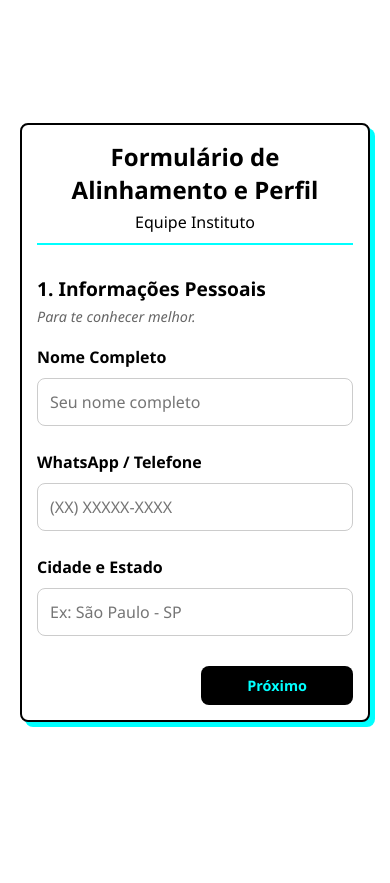
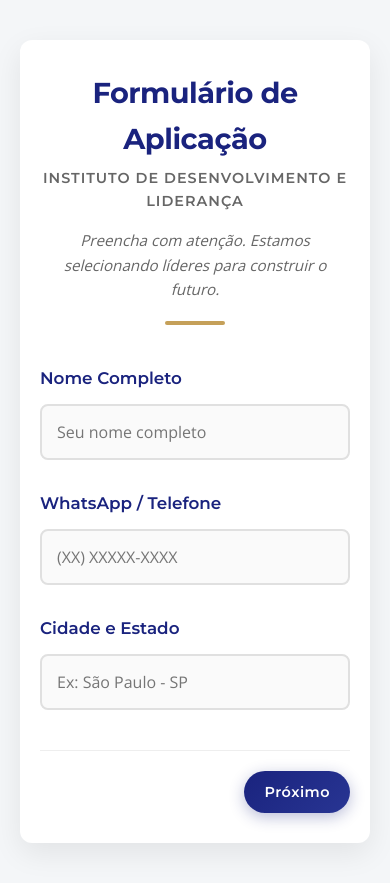
Before and after one commit to hduquinha/anamnese, a plain HTML site: page index.html in a window 390 px wide. Before the commit the page ends 844 px from the top, so only its background shows below. Drawn offline with nearby package versions, Linux system fonts and the light colour scheme.

Commit message:
Repagina layout para estilo institucional (Azul/Dourado)

```diff
--- a/index.html
+++ b/index.html
@@ -3,22 +3,23 @@
 <head>
     <meta charset="UTF-8">
     <meta name="viewport" content="width=device-width, initial-scale=1.0">
-    <title>Formulário de Alinhamento e Perfil</title>
+    <title>Formulário de Aplicação - Instituto</title>
+    <link rel="preconnect" href="https://fonts.googleapis.com">
+    <link rel="preconnect" href="https://fonts.gstatic.com" crossorigin>
+    <link href="https://fonts.googleapis.com/css2?family=Montserrat:wght@400;600;700&family=Open+Sans:wght@400;600&display=swap" rel="stylesheet">
     <link rel="stylesheet" href="style.css">
 </head>
 <body>
     <div class="container">
         <header>
-            <h1>Formulário de Alinhamento e Perfil</h1>
-            <p>Equipe Instituto</p>
+            <h1>Formulário de Aplicação</h1>
+            <h2>Instituto de Desenvolvimento e Liderança</h2>
+            <p class="intro-text">Preencha com atenção. Estamos selecionando líderes para construir o futuro.</p>
         </header>
 
         <form id="multiStepForm">
             <!-- Step 1: Informações Pessoais -->
             <div class="step active" id="step1">
-                <h2>1. Informações Pessoais</h2>
-                <p class="description">Para te conhecer melhor.</p>
-
                 <div class="form-group">
                     <label>Nome Completo</label>
                     <input type="text" name="nome" placeholder="Seu nome completo">
@@ -41,9 +42,6 @@
 
             <!-- Step 2: Momento Atual -->
             <div class="step" id="step2">
-                <h2>2. Momento Atual e Desafios</h2>
-                <p class="description">Para entender como a pessoa chega até vocês.</p>
-
                 <div class="form-group">
                     <label>1. Como você define o seu momento de vida profissional hoje?</label>
                     <div class="options">
@@ -106,9 +104,6 @@
 
             <!-- Step 3: Percepção -->
             <div class="step" id="step3">
-                <h2>3. Percepção sobre o Instituto</h2>
-                <p class="description">Para saber se ela entendeu o tamanho do negócio.</p>
-
                 <div class="form-group">
                     <label>5. Quando você olha para o Instituto HOJE, o que você enxerga?</label>
                     <div class="options">
@@ -151,9 +146,6 @@
 
             <!-- Step 4: Perfil -->
             <div class="step" id="step4">
-                <h2>4. Perfil de Atuação</h2>
-                <p class="description">Para medir a aptidão para o recrutamento/convite.</p>
-
                 <div class="form-group">
                     <label>7. Dentro do nosso projeto, onde você sente que pode contribuir melhor no futuro?</label>
                     <div class="options">
@@ -181,9 +173,6 @@
 
             <!-- Step 5: Metas e Sonhos -->
             <div class="step" id="step5">
-                <h2>5. Seu Quadro dos Sonhos e Metas</h2>
-                <p class="description">Vamos construir a visão do seu futuro.</p>
-
                 <div class="form-group">
                     <label>8. Qual veículo você almeja conquistar?</label>
                     <input type="text" name="q8" placeholder="Marca, modelo...">
--- a/style.css
+++ b/style.css
@@ -1,206 +1,270 @@
 :root {
-    --primary-color: #00FFFF; /* Cyan */
-    --primary-dark: #00CED1; /* Darker Cyan for hover */
-    --text-color: #000000;
-    --bg-color: #FFFFFF;
-    --gray-light: #f4f4f4;
-    --border-radius: 8px;
+    --primary-color: #1a237e; /* Azul Marinho Profundo */
+    --secondary-color: #c5a059; /* Dourado Elegante */
+    --text-color: #333333;
+    --text-light: #666666;
+    --bg-color: #f4f6f8;
+    --white: #ffffff;
+    --border-radius: 12px;
+    --shadow: 0 10px 30px rgba(0, 0, 0, 0.08);
+    --transition: all 0.3s ease;
 }
 
 * {
     box-sizing: border-box;
     margin: 0;
     padding: 0;
-    font-family: 'Segoe UI', Tahoma, Geneva, Verdana, sans-serif;
 }
 
 body {
+    font-family: 'Open Sans', sans-serif;
     background-color: var(--bg-color);
     color: var(--text-color);
     display: flex;
     justify-content: center;
     align-items: center;
     min-height: 100vh;
-    padding: 20px;
+    padding: 40px 20px;
+    line-height: 1.6;
 }
 
 .container {
     width: 100%;
-    max-width: 600px;
-    background: #fff;
-    padding: 20px;
-    /* Minimalist look, maybe a subtle border instead of shadow for "black and white" feel */
-    border: 2px solid #000;
+    max-width: 700px;
+    background: var(--white);
+    padding: 50px;
     border-radius: var(--border-radius);
-    box-shadow: 10px 10px 0px var(--primary-color); /* Stylized shadow */
+    box-shadow: var(--shadow);
+    position: relative;
+    overflow: hidden;
 }
 
+/* Header Styling */
 header {
     text-align: center;
-    margin-bottom: 30px;
-    border-bottom: 2px solid var(--primary-color);
-    padding-bottom: 10px;
+    margin-bottom: 40px;
+    position: relative;
+}
+
+header::after {
+    content: '';
+    display: block;
+    width: 60px;
+    height: 4px;
+    background: var(--secondary-color);
+    margin: 20px auto 0;
+    border-radius: 2px;
 }
 
 header h1 {
-    font-size: 1.5rem;
+    font-family: 'Montserrat', sans-serif;
+    font-size: 2.2rem;
+    font-weight: 700;
+    color: var(--primary-color);
     margin-bottom: 5px;
+    letter-spacing: -0.5px;
 }
 
+header h2 {
+    font-family: 'Montserrat', sans-serif;
+    font-size: 1.1rem;
+    font-weight: 600;
+    color: var(--text-light);
+    text-transform: uppercase;
+    letter-spacing: 1px;
+    margin-bottom: 15px;
+}
+
+.intro-text {
+    font-size: 0.95rem;
+    color: var(--text-light);
+    font-style: italic;
+}
+
+/* Form Steps */
 .step {
     display: none;
-    animation: fadeIn 0.5s;
+    animation: slideUp 0.5s ease forwards;
 }
 
 .step.active {
     display: block;
 }
 
-@keyframes fadeIn {
-    from { opacity: 0; transform: translateY(10px); }
+@keyframes slideUp {
+    from { opacity: 0; transform: translateY(20px); }
     to { opacity: 1; transform: translateY(0); }
 }
 
-h2 {
-    font-size: 1.2rem;
-    margin-bottom: 5px;
-    color: var(--text-color);
-}
-
-.description {
-    font-size: 0.9rem;
-    color: #666;
-    margin-bottom: 20px;
-    font-style: italic;
-}
-
+/* Form Groups */
 .form-group {
-    margin-bottom: 25px;
+    margin-bottom: 30px;
 }
 
 .form-group label {
     display: block;
-    font-weight: bold;
-    margin-bottom: 10px;
+    font-family: 'Montserrat', sans-serif;
+    font-weight: 600;
+    color: var(--primary-color);
+    margin-bottom: 12px;
+    font-size: 1.05rem;
+}
+
+/* Inputs & Textareas */
+input[type="text"], textarea {
+    width: 100%;
+    padding: 15px;
+    border: 2px solid #e0e0e0;
+    border-radius: 8px;
+    font-size: 1rem;
+    font-family: 'Open Sans', sans-serif;
+    transition: var(--transition);
+    background-color: #fafafa;
+}
+
+input[type="text"]:focus, textarea:focus {
+    outline: none;
+    border-color: var(--primary-color);
+    background-color: var(--white);
+    box-shadow: 0 0 0 4px rgba(26, 35, 126, 0.1);
+}
+
+textarea {
+    resize: vertical;
+    min-height: 100px;
+}
+
+/* Radio Options */
+.options {
+    display: flex;
+    flex-direction: column;
+    gap: 10px;
 }
 
 .options label {
     display: flex;
-    align-items: flex-start;
+    align-items: center; /* Center vertically */
     font-weight: normal;
-    margin-bottom: 10px;
+    margin-bottom: 0;
     cursor: pointer;
-    padding: 10px;
-    border: 1px solid #ddd;
-    border-radius: var(--border-radius);
-    transition: background 0.3s;
+    padding: 15px;
+    border: 1px solid #e0e0e0;
+    border-radius: 8px;
+    transition: var(--transition);
+    background-color: var(--white);
+    color: var(--text-color);
+    font-size: 0.95rem;
 }
 
 .options label:hover {
-    background-color: var(--gray-light);
+    border-color: var(--primary-color);
+    background-color: #f0f2f5;
+    transform: translateX(5px);
 }
 
 .options input[type="radio"] {
-    margin-right: 10px;
-    margin-top: 4px;
-    accent-color: var(--text-color); /* Black radio button */
+    margin-right: 15px;
+    accent-color: var(--primary-color);
+    transform: scale(1.2);
 }
 
 /* Highlight selected option */
 .options label:has(input:checked) {
     border-color: var(--primary-color);
-    background-color: rgba(0, 255, 255, 0.1);
+    background-color: rgba(26, 35, 126, 0.05);
+    font-weight: 600;
+    color: var(--primary-color);
 }
 
-input[type="text"], textarea {
-    width: 100%;
-    padding: 12px;
-    border: 1px solid #ccc;
-    border-radius: var(--border-radius);
-    font-size: 1rem;
+/* Other Input Section */
+.other-input {
+    margin-top: 15px;
+    padding-left: 10px;
+    border-left: 3px solid var(--secondary-color);
+    animation: fadeIn 0.3s ease;
 }
 
-input[type="text"]:focus, textarea:focus {
-    outline: none;
-    border-color: var(--primary-color);
-    box-shadow: 0 0 5px rgba(0, 255, 255, 0.5);
+@keyframes fadeIn {
+    from { opacity: 0; }
+    to { opacity: 1; }
 }
 
+.btn-back-options {
+    background: none;
+    border: none;
+    color: var(--text-light);
+    font-size: 0.85rem;
+    cursor: pointer;
+    margin-top: 8px;
+    text-decoration: underline;
+    padding: 5px 0;
+}
+
+.btn-back-options:hover {
+    color: var(--primary-color);
+}
+
+/* Buttons */
 .buttons {
     display: flex;
     justify-content: space-between;
-    margin-top: 30px;
+    margin-top: 40px;
+    padding-top: 20px;
+    border-top: 1px solid #eee;
 }
 
 button {
-    padding: 12px 24px;
+    padding: 14px 30px;
     border: none;
-    border-radius: var(--border-radius);
+    border-radius: 50px; /* Pill shape */
     cursor: pointer;
     font-size: 1rem;
-    font-weight: bold;
-    transition: transform 0.2s, box-shadow 0.2s;
-}
-
-button:active {
-    transform: scale(0.98);
+    font-weight: 600;
+    font-family: 'Montserrat', sans-serif;
+    transition: var(--transition);
+    letter-spacing: 0.5px;
 }
 
 .next-btn, .submit-btn {
-    background-color: var(--text-color);
-    color: var(--primary-color);
-    margin-left: auto; /* Push to right if alone */
+    background: linear-gradient(135deg, var(--primary-color) 0%, #283593 100%);
+    color: var(--white);
+    box-shadow: 0 4px 15px rgba(26, 35, 126, 0.3);
+    margin-left: auto;
+}
+
+.next-btn:hover, .submit-btn:hover {
+    transform: translateY(-2px);
+    box-shadow: 0 6px 20px rgba(26, 35, 126, 0.4);
 }
 
 .prev-btn {
-    background-color: #fff;
-    color: var(--text-color);
-    border: 2px solid var(--text-color);
-}
-
-.next-btn:hover, .submit-btn:hover {
-    background-color: #333;
+    background-color: transparent;
+    color: var(--text-light);
+    border: 1px solid #ddd;
 }
 
 .prev-btn:hover {
-    background-color: var(--gray-light);
+    background-color: #f5f5f5;
+    color: var(--text-color);
+    border-color: #ccc;
 }
 
-.other-input {
-    margin-top: 10px;
-}
-
-.btn-back-options {
-    background-color: transparent;
-    color: #666;
-    border: 1px solid #ccc;
-    padding: 8px 15px;
-    font-size: 0.9rem;
-    margin-top: 10px;
-    width: auto;
-    display: inline-block;
-}
-
-.btn-back-options:hover {
-    background-color: #f4f4f4;
-    color: #333;
-    transform: none;
-}
-
-/* Mobile responsiveness */
-@media (max-width: 480px) {
+/* Mobile Responsiveness */
+@media (max-width: 600px) {
     .container {
-        box-shadow: 5px 5px 0px var(--primary-color);
-        padding: 15px;
+        padding: 30px 20px;
     }
 
-    h1 {
-        font-size: 1.3rem;
+    header h1 {
+        font-size: 1.8rem;
+    }
+
+    header h2 {
+        font-size: 0.9rem;
     }
 
     button {
-        width: 48%; /* Buttons side by side on mobile */
-        padding: 10px;
+        padding: 12px 20px;
         font-size: 0.9rem;
     }
 }
```
